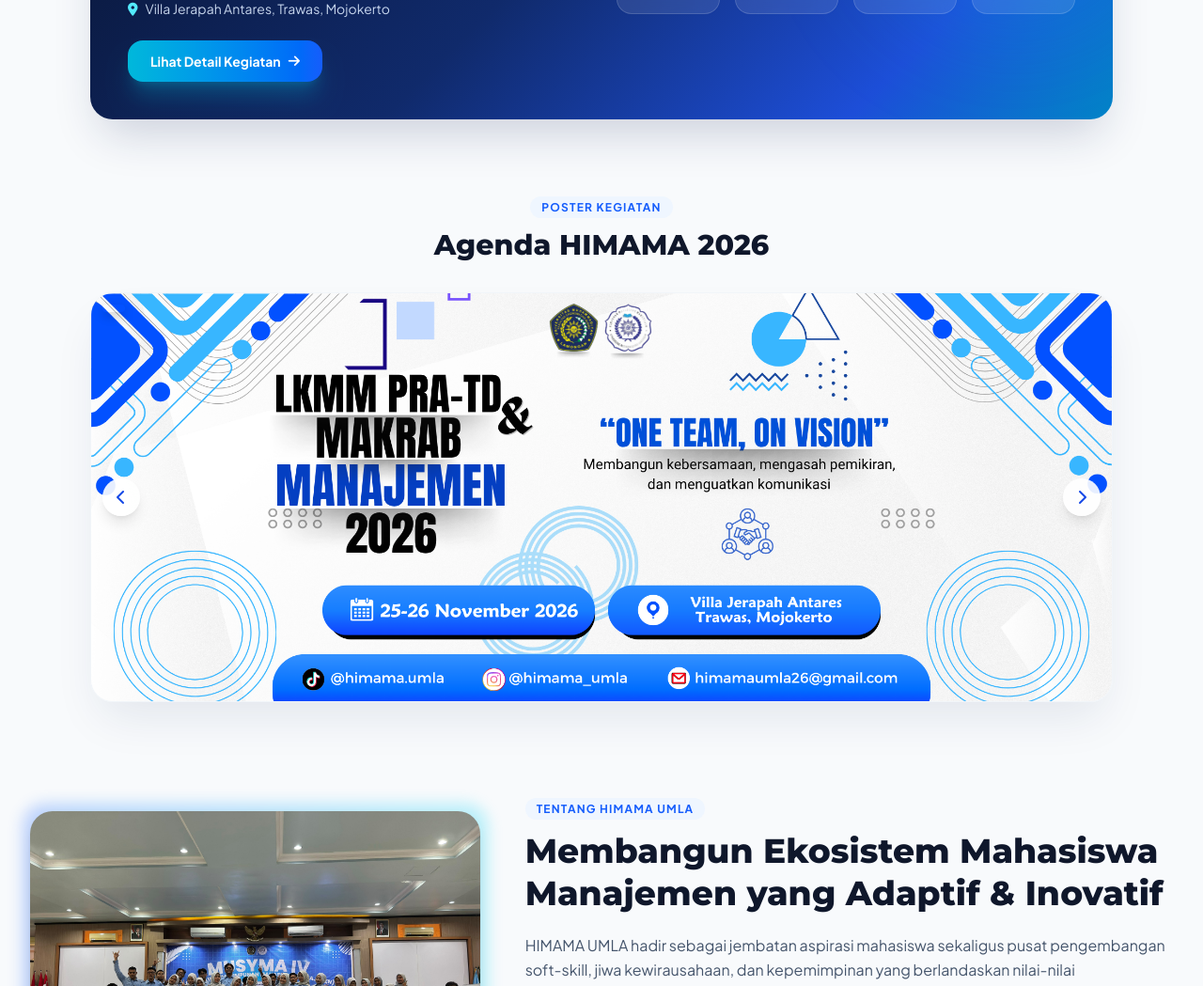
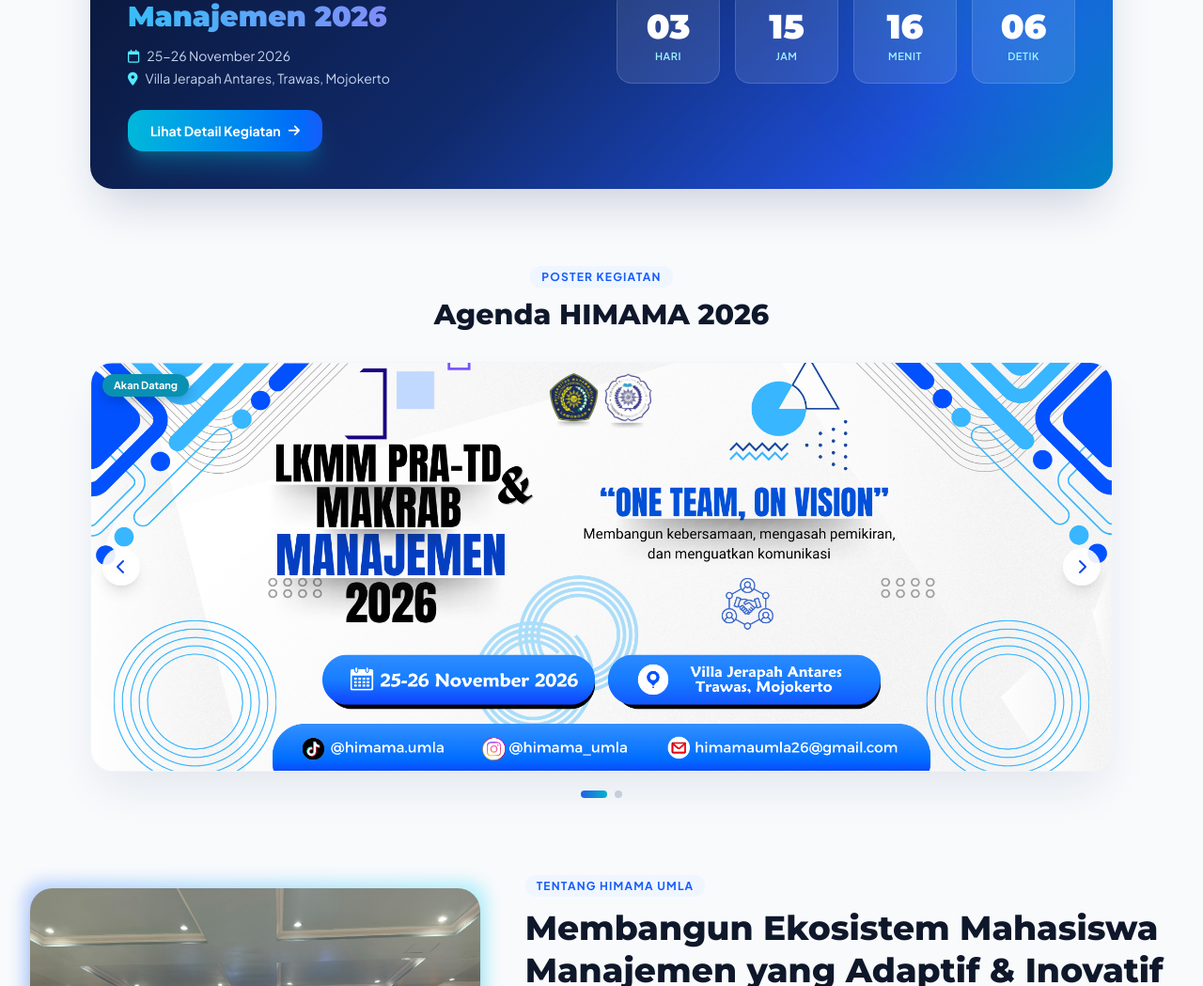
Before and after one commit to akunrdp1201/HIMAMA-UMLA, a plain HTML site: page index.html in a window 1280 px wide. Shown: the part 1118-2167 px from the top of the page at 94% size. Drawn offline with nearby package versions, Linux system fonts and the light colour scheme.

Commit message:
Add files via upload

```diff
--- a/index.html
+++ b/index.html
@@ -11,7 +11,6 @@
     <meta property="og:site_name" content="HIMAMA UMLA">
     <meta property="og:title" content="Beranda - HIMAMA UMLA">
     <meta property="og:description" content="Website resmi HIMAMA UMLA (Himpunan Mahasiswa Manajemen Universitas Muhammadiyah Lamongan), Kabinet Sinergi 2026-2027.">
-    <!-- Setelah website online, ganti og:image dengan URL lengkap, contoh: https://domainkamu.id/img/himamateam.jpg -->
     <meta property="og:image" content="img/himamateam.jpg">
     <script src="https://cdn.jsdelivr.net/npm/@tailwindcss/browser@4"></script>
     <link href="https://fonts.googleapis.com/css2?family=Montserrat:wght@600;700;800;900&family=Plus+Jakarta+Sans:wght@400;500;600;700&display=swap" rel="stylesheet">
@@ -33,7 +32,6 @@
         .dot { width: 8px; height: 8px; border-radius: 9999px; background: #cbd5e1; transition: all .3s; border: 0; padding: 0; cursor: pointer; }
         .dot[aria-current="true"] { width: 28px; background: linear-gradient(90deg, #2563eb, #06b6d4); }
 
-        /* Welcome Splash Screen */
         #welcome-splash {
             position: fixed;
             inset: 0;
@@ -66,7 +64,6 @@
 </head>
 <body class="bg-slate-50 text-slate-800 antialiased overflow-x-hidden">
 
-    <!-- Welcome Splash Screen -->
     <div id="welcome-splash" aria-hidden="true">
         <div class="splash-anim flex flex-col items-center max-w-md">
             <div class="relative mb-6">
@@ -103,8 +100,6 @@
             }, 2200);
         })();
     </script>
-
-    <!-- Navbar & Mobile Hamburger Menu -->
     <nav class="fixed w-full top-0 z-50 bg-slate-950/80 backdrop-blur-md border-b border-white/10">
         <div class="max-w-7xl mx-auto px-4 sm:px-6 lg:px-8 h-20 flex items-center justify-between">
             <a href="index.html" class="flex items-center gap-3">
@@ -115,7 +110,6 @@
                 </div>
             </a>
 
-            <!-- Desktop Nav -->
             <div class="hidden lg:flex items-center gap-6 xl:gap-8 text-sm font-medium text-slate-300">
                 <a href="index.html" class="text-white font-semibold border-b-2 border-cyan-400 pb-1">Beranda</a>
                 <a href="tentang.html" class="hover:text-cyan-300 transition">Tentang</a>
@@ -126,7 +120,6 @@
                 <a href="kontak.html" class="hover:text-cyan-300 transition">Kontak</a>
             </div>
 
-            <!-- Tombol Kanan & Trigger Mobile Menu -->
             <div class="flex items-center gap-3">
                 <a href="kontak.html#gabung" class="hidden sm:inline-flex bg-gradient-to-r from-blue-600 to-cyan-500 hover:opacity-95 text-white px-5 py-2.5 rounded-full font-semibold text-xs sm:text-sm shadow-lg shadow-blue-600/30 transition">
                     Gabung Anggota
@@ -137,7 +130,6 @@
             </div>
         </div>
 
-        <!-- Mobile Menu Dropdown -->
         <div id="mobile-menu" class="hidden lg:hidden bg-slate-950/95 border-b border-white/10 px-6 py-6 space-y-4">
             <a href="index.html" class="block text-white font-semibold py-2 border-b border-white/5">Beranda</a>
             <a href="tentang.html" class="block text-slate-300 hover:text-cyan-400 py-2 border-b border-white/5">Tentang</a>
@@ -159,7 +151,6 @@
         });
     </script>
 
-    <!-- Hero Section -->
     <section class="relative bg-hero-grad text-white pt-36 pb-32 lg:pt-44 lg:pb-36 overflow-hidden">
         <div class="absolute top-20 left-10 w-72 h-72 bg-cyan-400/20 rounded-full blur-3xl"></div>
         <div class="absolute bottom-10 right-10 w-96 h-96 bg-blue-500/20 rounded-full blur-3xl"></div>
@@ -183,6 +174,9 @@
                     <a href="tentang.html" class="bg-white/10 hover:bg-white/20 backdrop-blur-md border border-white/20 text-white font-semibold px-8 py-4 rounded-2xl transition">
                         Profil Organisasi
                     </a>
+                    <a href="https://umla.ac.id/s1-manajemen" target="_blank" rel="noopener noreferrer" class="bg-cyan-400/15 hover:bg-cyan-400/25 backdrop-blur-md border border-cyan-300/40 text-cyan-200 hover:text-white font-semibold px-7 py-4 rounded-2xl transition flex items-center gap-2">
+                        <i class="fa-solid fa-graduation-cap"></i> Info Prodi S1 Manajemen
+                    </a>
                 </div>
             </div>
 
@@ -203,7 +197,6 @@
         </div>
     </section>
 
-    <!-- Floating Stats Card -->
     <section class="max-w-6xl mx-auto px-4 sm:px-6 lg:px-8 -mt-14 relative z-20">
         <div class="bg-white rounded-3xl shadow-xl shadow-blue-950/5 border border-slate-100 p-6 sm:p-8 grid grid-cols-2 md:grid-cols-4 gap-6 text-center divide-y sm:divide-y-0 sm:divide-x divide-slate-100">
             <div>
@@ -224,7 +217,6 @@
             </div>
         </div>
     </section>
-    <!-- Agenda Terdekat: Countdown Makrab -->
     <section id="agenda" class="pt-24 max-w-6xl mx-auto px-4 sm:px-6 lg:px-8">
         <div data-reveal data-noreveal class="bg-hero-grad rounded-3xl p-8 sm:p-10 text-white shadow-2xl shadow-blue-950/20 relative overflow-hidden">
             <div class="absolute -top-16 -right-10 w-72 h-72 bg-cyan-400/20 rounded-full blur-3xl"></div>
@@ -264,7 +256,6 @@
         </div>
     </section>
 
-    <!-- Slider Poster Kegiatan -->
     <section class="pt-20 max-w-6xl mx-auto px-4 sm:px-6 lg:px-8">
         <div class="text-center max-w-2xl mx-auto mb-8">
             <span class="text-xs font-bold uppercase tracking-widest text-blue-600 bg-blue-50 px-3 py-1 rounded-full">Poster Kegiatan</span>
@@ -287,7 +278,6 @@
         <div id="dots" class="flex justify-center gap-2 mt-5"></div>
     </section>
 
-    <!-- Sekilas Tentang & Sambutan -->
     <section class="py-20 max-w-7xl mx-auto px-4 sm:px-6 lg:px-8">
         <div class="grid grid-cols-1 lg:grid-cols-12 gap-12 items-center">
             <div class="lg:col-span-5">
@@ -324,7 +314,6 @@
         </div>
     </section>
 
-    <!-- Program Unggulan -->
     <section class="py-20 bg-gradient-to-b from-slate-100/70 to-white border-t border-slate-200/60">
         <div class="max-w-7xl mx-auto px-4 sm:px-6 lg:px-8">
             <div class="flex flex-col md:flex-row md:items-end justify-between mb-12 gap-4">
@@ -338,7 +327,6 @@
             </div>
 
             <div class="grid grid-cols-1 md:grid-cols-3 gap-8">
-                <!-- Card 1 -->
                 <div class="group bg-white rounded-3xl overflow-hidden shadow-sm hover:shadow-2xl hover:-translate-y-1 transition-all duration-300 border border-slate-100">
                     <div class="relative h-52 overflow-hidden">
                         <img src="img/bennermakrab.jpg" alt="LKMM Pra-TD & Makrab Manajemen 2026" loading="lazy" decoding="async" class="w-full h-full object-cover group-hover:scale-105 transition duration-500">
@@ -352,7 +340,6 @@
                     </div>
                 </div>
 
-                <!-- Card 2 -->
                 <div class="group bg-white rounded-3xl overflow-hidden shadow-sm hover:shadow-2xl hover:-translate-y-1 transition-all duration-300 border border-slate-100">
                     <div class="relative h-52 overflow-hidden">
                         <img src="img/menfest.jpg" alt="Management Festival 2026" loading="lazy" decoding="async" class="w-full h-full object-cover group-hover:scale-105 transition duration-500">
@@ -366,7 +353,6 @@
                     </div>
                 </div>
 
-                <!-- Card 3 -->
                 <div class="group bg-white rounded-3xl overflow-hidden shadow-sm hover:shadow-2xl hover:-translate-y-1 transition-all duration-300 border border-slate-100">
                     <div class="relative h-52 overflow-hidden">
                         <img src="img/muswah.png" alt="MUSYMA IV HIMAMA UMLA" loading="lazy" decoding="async" class="w-full h-full object-cover group-hover:scale-105 transition duration-500">
@@ -382,8 +368,6 @@
             </div>
         </div>
     </section>
-
-    <!-- Footer Full-Bleed -->
     <footer class="w-full bg-gradient-to-br from-slate-950 via-blue-950 to-slate-900 text-white pt-20 pb-12 border-t border-white/10">
         <div class="max-w-7xl mx-auto px-4 sm:px-6 lg:px-8 grid grid-cols-1 md:grid-cols-3 gap-10 pb-12 border-b border-white/10">
             <div>
@@ -481,4 +465,43 @@
                     $('cd-pill').textContent = 'Agenda Terdekat';
                 } else {
                     boxes.classList.add('hidden'); msg.classList.remove('hidden');
-                    if (now < END) { $('cd-pill').tex
+                    if (now < END) { $('cd-pill').textContent = 'Sedang Berlangsung'; msg.textContent = 'Makrab sedang berlangsung hari ini! Pantau Instagram @himama_umla untuk update terbaru.'; }
+                    else { $('cd-pill').textContent = 'Telah Terlaksana'; msg.textContent = 'Terima kasih sudah ikut memeriahkan! Pantau terus Instagram @himama_umla untuk agenda berikutnya.'; }
+                }
+            }
+            tick(); setInterval(tick, 1000);
+
+            const track = $('track'), slider = $('slider'), dotsBox = $('dots'), n = track.children.length;
+            let cur = 0, timer;
+            const dots = [...Array(n)].map((_, k) => {
+                const b = document.createElement('button');
+                b.type = 'button'; b.className = 'dot'; b.setAttribute('aria-label', 'Poster ' + (k + 1));
+                b.addEventListener('click', () => { go(k); restart(); });
+                dotsBox.appendChild(b); return b;
+            });
+            function go(k) {
+                cur = (k + n) % n;
+                track.style.transform = 'translateX(-' + cur * 100 + '%)';
+                dots.forEach((d, i) => d.setAttribute('aria-current', i === cur));
+            }
+            function restart() { clearInterval(timer); if (!reduce) timer = setInterval(() => go(cur + 1), 5500); }
+            $('prev').addEventListener('click', () => { go(cur - 1); restart(); });
+            $('next').addEventListener('click', () => { go(cur + 1); restart(); });
+            slider.addEventListener('mouseenter', () => clearInterval(timer));
+            slider.addEventListener('mouseleave', restart);
+            let x0 = null;
+            slider.addEventListener('touchstart', e => { x0 = e.touches[0].clientX; }, { passive: true });
+            slider.addEventListener('touchend', e => {
+                if (x0 === null) return; const dx = e.changedTouches[0].clientX - x0;
+                if (Math.abs(dx) > 40) { go(cur + (dx < 0 ? 1 : -1)); restart(); } x0 = null;
+            });
+            document.querySelectorAll('.slide-pill').forEach(p => {
+                const now = new Date(), s = new Date(p.dataset.start), e = new Date(p.dataset.end);
+                const st = now < s ? 'up' : now < e ? 'on' : 'done';
+                p.dataset.s = st; p.textContent = { up: 'Akan Datang', on: 'Berlangsung', done: 'Sudah Terlaksana' }[st];
+            });
+            go(0); restart();
+        })();
+    </script>
+</body>
+</html>
```
